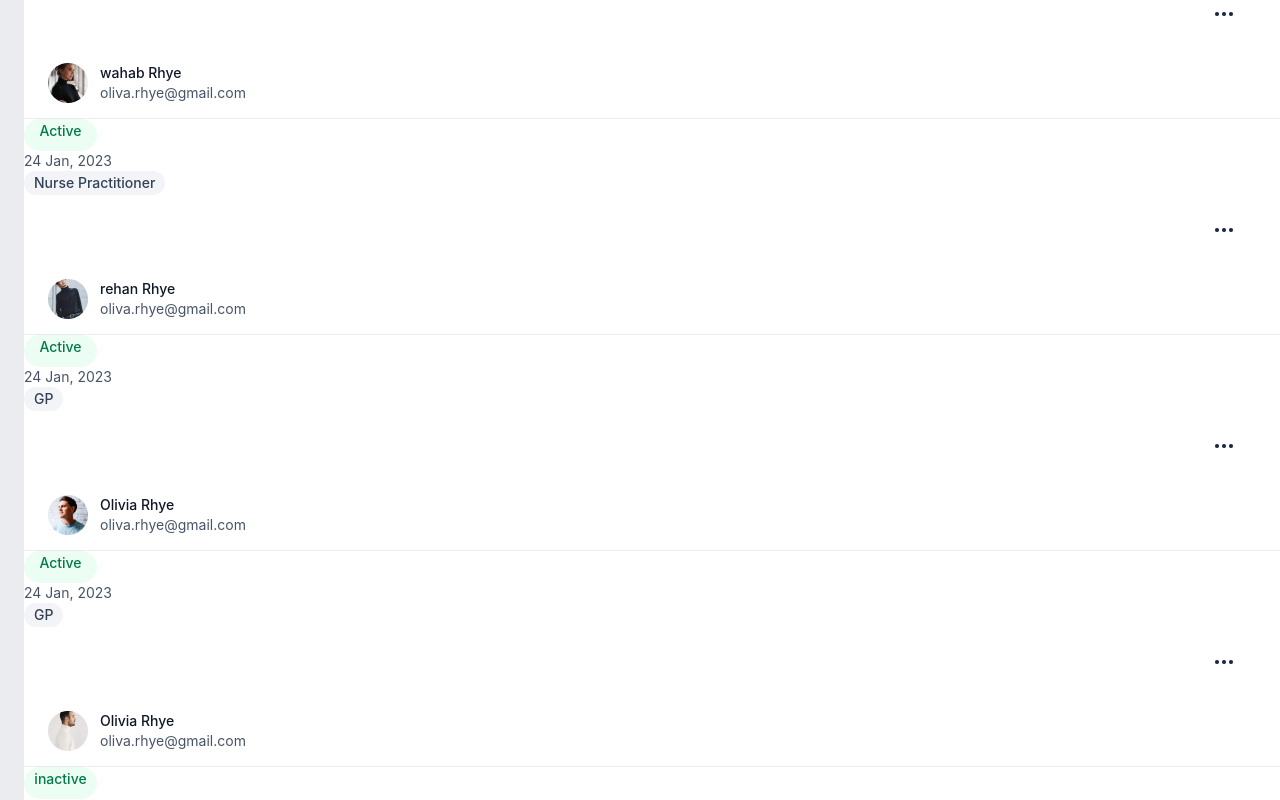
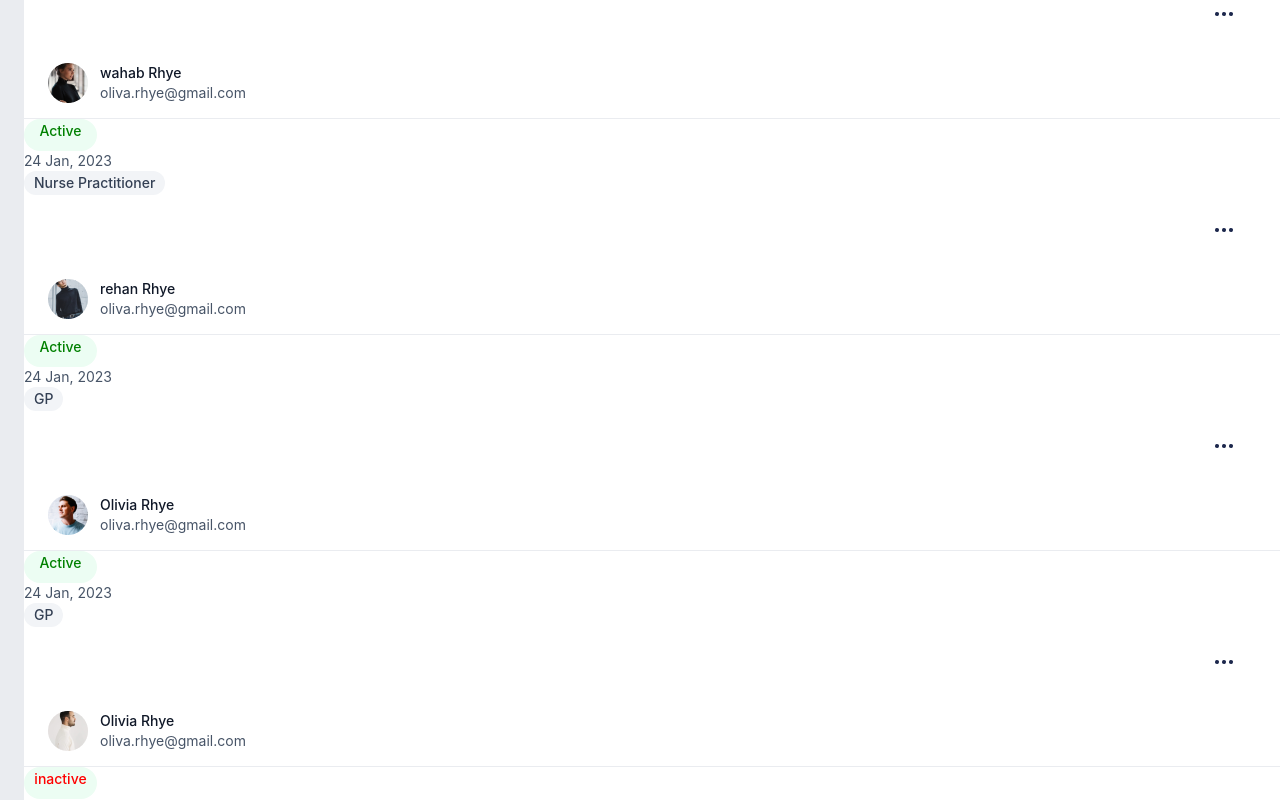
Before and after one commit to abdullahamin09/Dashboard, a React (Vite) app: page / in a window 1280 px wide. Shown: the part 1420-2220 px from the top of the page. Built offline with nearby package versions, Linux system fonts and the light colour scheme.

Commit message:
status-color-update

```diff
--- a/src/components/StaffDet.jsx
+++ b/src/components/StaffDet.jsx
@@ -23,6 +23,8 @@ function StaffDet(props) {
       document.removeEventListener('mousedown', closeDropdown);
     };
   }, []);
+
+  const statusClass = props.status === 'inactive' ? 'red-status':'green-status';
   return (
     <div>
       <div className="staff-dets-info-wrap grid grid-cols-12">
@@ -35,7 +37,7 @@ function StaffDet(props) {
         </div>
         <div className="status col-span-2">
           <div className="status-wrap flex items-center justify-center">
-            <p>{props.status}</p>
+            <p className={statusClass} >{props.status}</p>
           </div>
         </div>
         <div className="joined col-span-2">{props.date}</div>
--- a/src/components/StaffDet.scss
+++ b/src/components/StaffDet.scss
@@ -52,6 +52,14 @@
             mix-blend-mode: multiply;
             width: fit-content;
             height: 32px;
+
+            .green-status {
+                color: green;
+            }
+
+            .red-status {
+                color: red;
+            }
 
             >p {
                 color: var(--Avatar-company-logo-Success-700, #027A48);
@@ -122,6 +130,7 @@
                 height: 24px;
                 border: 1px;
                 border-radius: 50%;
+
                 :hover {
                     background-color: #F3F4F6;
                     fill: var(--Gray-100, #F3F4F6);
```
